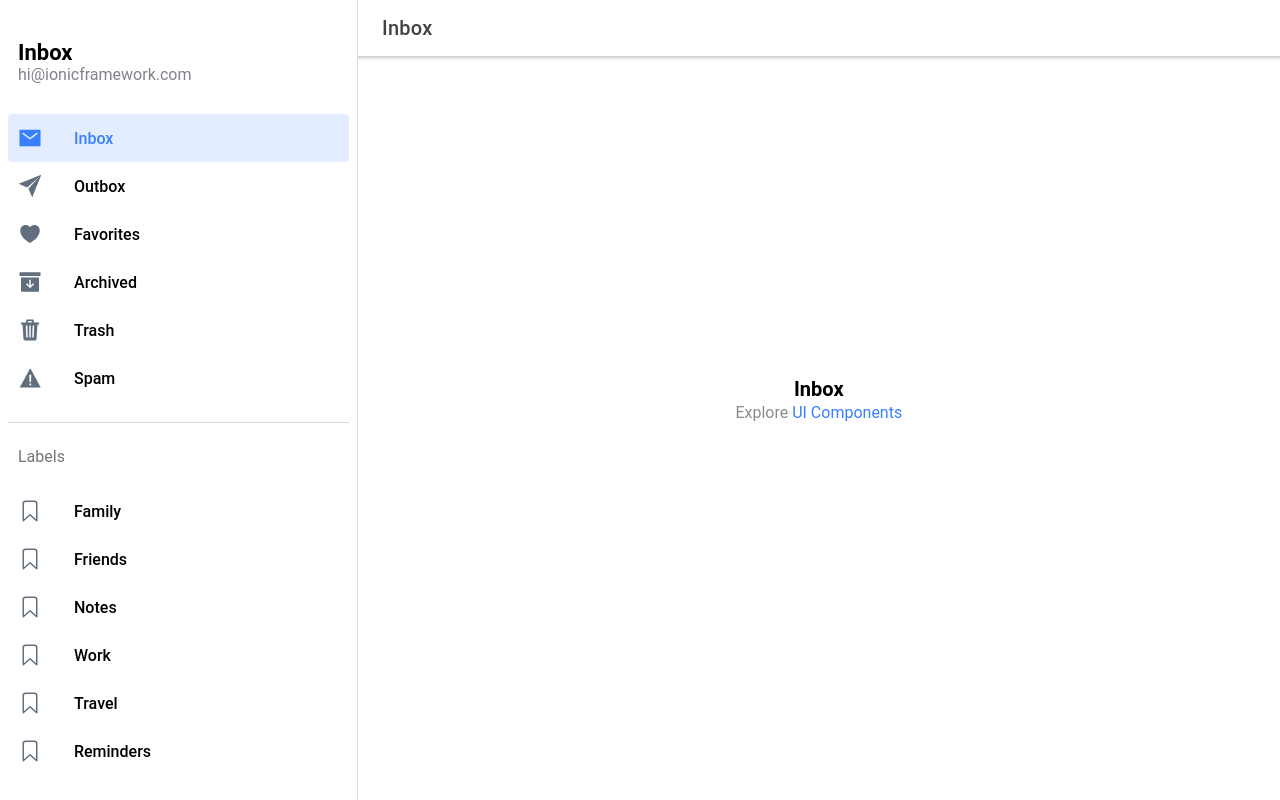
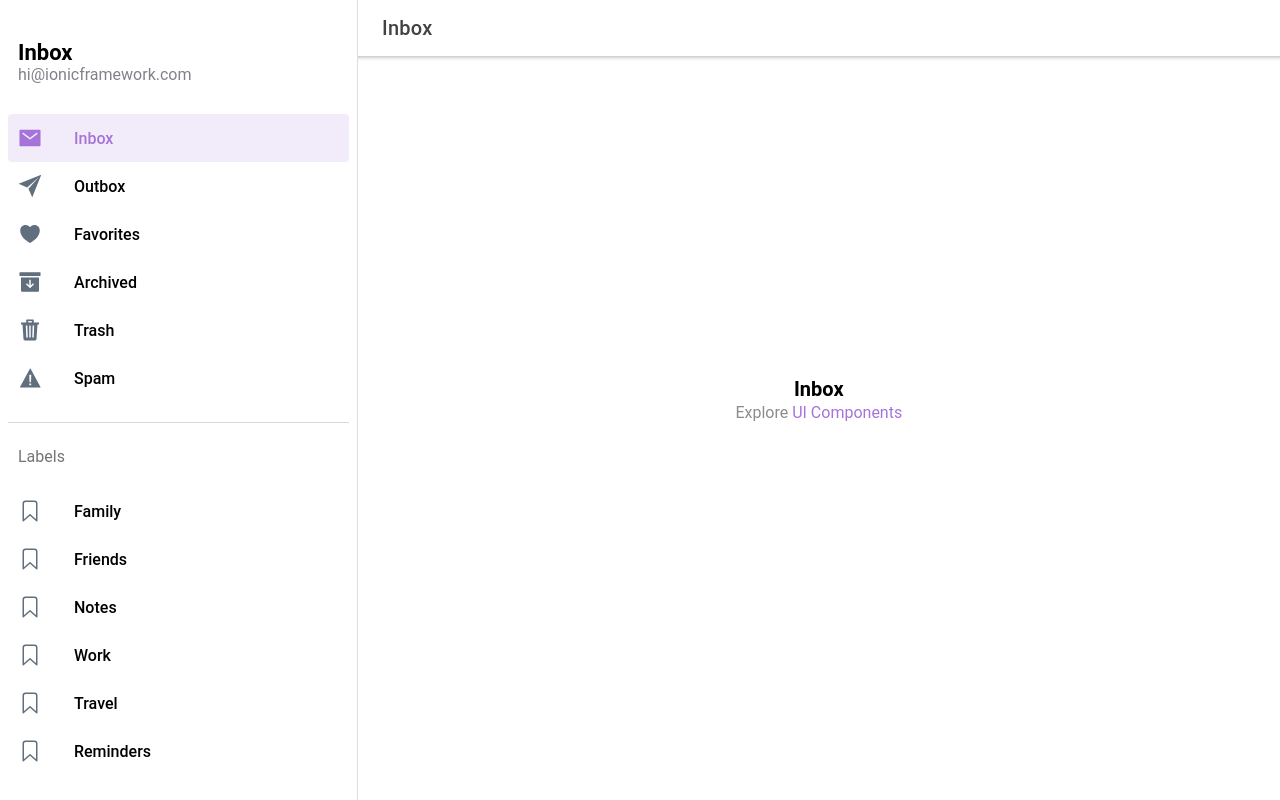
Before and after one commit to JamesGGoudie/goudie-ca-src, a React (Create React App) app: page /page/Inbox in a window 1280 px wide. Built offline with nearby package versions, Linux system fonts and the light colour scheme.

Commit message:
Customized colours

```diff
--- a/src/theme/variables.scss
+++ b/src/theme/variables.scss
@@ -4,55 +4,48 @@ http://ionicframework.com/docs/theming/ */
 /** Ionic CSS Variables **/
 
 :root {
-	/** primary **/
-	--ion-color-primary:#3880ff;
-	--ion-color-primary-rgb:56, 128, 255;
-	--ion-color-primary-contrast:#ffffff;
-	--ion-color-primary-contrast-rgb:255, 255, 255;
-	--ion-color-primary-shade:#3171e0;
-	--ion-color-primary-tint:#4c8dff;
+	--ion-color-primary: #a673d9;
+	--ion-color-primary-rgb: 166,115,217;
+	--ion-color-primary-contrast: #000000;
+	--ion-color-primary-contrast-rgb: 0,0,0;
+	--ion-color-primary-shade: #9265bf;
+	--ion-color-primary-tint: #af81dd;
 
-	/** secondary **/
-	--ion-color-secondary:#3dc2ff;
-	--ion-color-secondary-rgb:61, 194, 255;
-	--ion-color-secondary-contrast:#ffffff;
-	--ion-color-secondary-contrast-rgb:255, 255, 255;
-	--ion-color-secondary-shade:#36abe0;
-	--ion-color-secondary-tint:#50c8ff;
+	--ion-color-secondary: #ec790e;
+	--ion-color-secondary-rgb: 236,121,14;
+	--ion-color-secondary-contrast: #000000;
+	--ion-color-secondary-contrast-rgb: 0,0,0;
+	--ion-color-secondary-shade: #d06a0c;
+	--ion-color-secondary-tint: #ee8626;
 
-	/** tertiary **/
-	--ion-color-tertiary:#5260ff;
-	--ion-color-tertiary-rgb:82, 96, 255;
-	--ion-color-tertiary-contrast:#ffffff;
-	--ion-color-tertiary-contrast-rgb:255, 255, 255;
-	--ion-color-tertiary-shade:#4854e0;
-	--ion-color-tertiary-tint:#6370ff;
+	--ion-color-tertiary: #2eacea;
+	--ion-color-tertiary-rgb: 46,172,234;
+	--ion-color-tertiary-contrast: #000000;
+	--ion-color-tertiary-contrast-rgb: 0,0,0;
+	--ion-color-tertiary-shade: #2897ce;
+	--ion-color-tertiary-tint: #43b4ec;
 
-	/** success **/
-	--ion-color-success:#2dd36f;
-	--ion-color-success-rgb:45, 211, 111;
-	--ion-color-success-contrast:#ffffff;
-	--ion-color-success-contrast-rgb:255, 255, 255;
-	--ion-color-success-shade:#28ba62;
-	--ion-color-success-tint:#42d77d;
+	--ion-color-success: #31b701;
+	--ion-color-success-rgb: 49,183,1;
+	--ion-color-success-contrast: #ffffff;
+	--ion-color-success-contrast-rgb: 255,255,255;
+	--ion-color-success-shade: #2ba101;
+	--ion-color-success-tint: #46be1a;
 
-	/** warning **/
-	--ion-color-warning:#ffc409;
-	--ion-color-warning-rgb:255, 196, 9;
-	--ion-color-warning-contrast:#000000;
-	--ion-color-warning-contrast-rgb:0, 0, 0;
-	--ion-color-warning-shade:#e0ac08;
-	--ion-color-warning-tint:#ffca22;
+	--ion-color-warning: #d6a400;
+	--ion-color-warning-rgb: 214,164,0;
+	--ion-color-warning-contrast: #000000;
+	--ion-color-warning-contrast-rgb: 0,0,0;
+	--ion-color-warning-shade: #bc9000;
+	--ion-color-warning-tint: #daad1a;
 
-	/** danger **/
-	--ion-color-danger:#eb445a;
-	--ion-color-danger-rgb:235, 68, 90;
-	--ion-color-danger-contrast:#ffffff;
-	--ion-color-danger-contrast-rgb:255, 255, 255;
-	--ion-color-danger-shade:#cf3c4f;
-	--ion-color-danger-tint:#ed576b;
+	--ion-color-danger: #f83030;
+	--ion-color-danger-rgb: 248,48,48;
+	--ion-color-danger-contrast: #ffffff;
+	--ion-color-danger-contrast-rgb: 255,255,255;
+	--ion-color-danger-shade: #da2a2a;
+	--ion-color-danger-tint: #f94545;
 
-	/** dark **/
 	--ion-color-dark:#222428;
 	--ion-color-dark-rgb:34, 36, 40;
 	--ion-color-dark-contrast:#ffffff;
@@ -60,7 +53,6 @@ http://ionicframework.com/docs/theming/ */
 	--ion-color-dark-shade:#1e2023;
 	--ion-color-dark-tint:#383a3e;
 
-	/** medium **/
 	--ion-color-medium:#92949c;
 	--ion-color-medium-rgb:146, 148, 156;
 	--ion-color-medium-contrast:#ffffff;
@@ -68,7 +60,6 @@ http://ionicframework.com/docs/theming/ */
 	--ion-color-medium-shade:#808289;
 	--ion-color-medium-tint:#9d9fa6;
 
-	/** light **/
 	--ion-color-light:#f4f5f8;
 	--ion-color-light-rgb:244, 245, 248;
 	--ion-color-light-contrast:#000000;
@@ -84,54 +75,62 @@ http://ionicframework.com/docs/theming/ */
 	 */
 
 	body {
-		--ion-color-primary:#428cff;
-		--ion-color-primary-rgb:66,140,255;
-		--ion-color-primary-contrast:#ffffff;
-		--ion-color-primary-contrast-rgb:255,255,255;
-		--ion-color-primary-shade:#3a7be0;
-		--ion-color-primary-tint:#5598ff;
-		--ion-color-secondary:#50c8ff;
-		--ion-color-secondary-rgb:80,200,255;
-		--ion-color-secondary-contrast:#ffffff;
-		--ion-color-secondary-contrast-rgb:255,255,255;
-		--ion-color-secondary-shade:#46b0e0;
-		--ion-color-secondary-tint:#62ceff;
-		--ion-color-tertiary:#6a64ff;
-		--ion-color-tertiary-rgb:106,100,255;
-		--ion-color-tertiary-contrast:#ffffff;
-		--ion-color-tertiary-contrast-rgb:255,255,255;
-		--ion-color-tertiary-shade:#5d58e0;
-		--ion-color-tertiary-tint:#7974ff;
-		--ion-color-success:#2fdf75;
-		--ion-color-success-rgb:47,223,117;
-		--ion-color-success-contrast:#000000;
-		--ion-color-success-contrast-rgb:0,0,0;
-		--ion-color-success-shade:#29c467;
-		--ion-color-success-tint:#44e283;
-		--ion-color-warning:#ffd534;
-		--ion-color-warning-rgb:255,213,52;
-		--ion-color-warning-contrast:#000000;
-		--ion-color-warning-contrast-rgb:0,0,0;
-		--ion-color-warning-shade:#e0bb2e;
-		--ion-color-warning-tint:#ffd948;
-		--ion-color-danger:#ff4961;
-		--ion-color-danger-rgb:255,73,97;
-		--ion-color-danger-contrast:#ffffff;
-		--ion-color-danger-contrast-rgb:255,255,255;
-		--ion-color-danger-shade:#e04055;
-		--ion-color-danger-tint:#ff5b71;
+		--ion-color-primary: #a673d9;
+		--ion-color-primary-rgb: 166,115,217;
+		--ion-color-primary-contrast: #000000;
+		--ion-color-primary-contrast-rgb: 0,0,0;
+		--ion-color-primary-shade: #9265bf;
+		--ion-color-primary-tint: #af81dd;
+
+		--ion-color-secondary: #ec790e;
+		--ion-color-secondary-rgb: 236,121,14;
+		--ion-color-secondary-contrast: #000000;
+		--ion-color-secondary-contrast-rgb: 0,0,0;
+		--ion-color-secondary-shade: #d06a0c;
+		--ion-color-secondary-tint: #ee8626;
+
+		--ion-color-tertiary: #2eacea;
+		--ion-color-tertiary-rgb: 46,172,234;
+		--ion-color-tertiary-contrast: #000000;
+		--ion-color-tertiary-contrast-rgb: 0,0,0;
+		--ion-color-tertiary-shade: #2897ce;
+		--ion-color-tertiary-tint: #43b4ec;
+
+		--ion-color-success: #31b701;
+		--ion-color-success-rgb: 49,183,1;
+		--ion-color-success-contrast: #ffffff;
+		--ion-color-success-contrast-rgb: 255,255,255;
+		--ion-color-success-shade: #2ba101;
+		--ion-color-success-tint: #46be1a;
+
+		--ion-color-warning: #d6a400;
+		--ion-color-warning-rgb: 214,164,0;
+		--ion-color-warning-contrast: #000000;
+		--ion-color-warning-contrast-rgb: 0,0,0;
+		--ion-color-warning-shade: #bc9000;
+		--ion-color-warning-tint: #daad1a;
+
+		--ion-color-danger: #f83030;
+		--ion-color-danger-rgb: 248,48,48;
+		--ion-color-danger-contrast: #ffffff;
+		--ion-color-danger-contrast-rgb: 255,255,255;
+		--ion-color-danger-shade: #da2a2a;
+		--ion-color-danger-tint: #f94545;
+
 		--ion-color-dark:#f4f5f8;
 		--ion-color-dark-rgb:244,245,248;
 		--ion-color-dark-contrast:#000000;
 		--ion-color-dark-contrast-rgb:0,0,0;
 		--ion-color-dark-shade:#d7d8da;
 		--ion-color-dark-tint:#f5f6f9;
+
 		--ion-color-medium:#989aa2;
 		--ion-color-medium-rgb:152,154,162;
 		--ion-color-medium-contrast:#000000;
 		--ion-color-medium-contrast-rgb:0,0,0;
 		--ion-color-medium-shade:#86888f;
 		--ion-color-medium-tint:#a2a4ab;
+
 		--ion-color-light:#222428;
 		--ion-color-light-rgb:34,36,40;
 		--ion-color-light-contrast:#ffffff;
```
